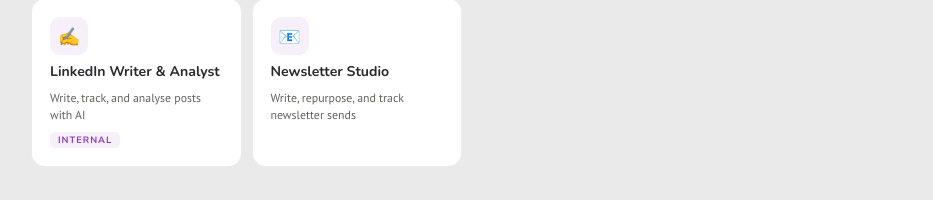
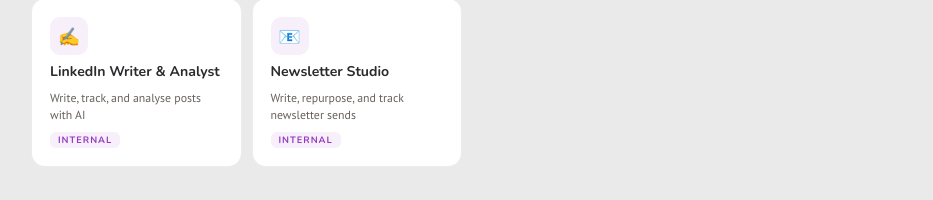
Before and after one commit to kennygoto11/goto11-tools, a website: page index.html in a window 1280 px wide. Shown: the part 197-397 px from the top of the page, without its empty margins (173-1106 px from the left). Drawn offline with nearby package versions, Linux system fonts and the light colour scheme.

Commit message:
Add Internal badge to Newsletter Studio tile
Co-Authored-By: Claude Opus 4.6 (1M context) <noreply@anthropic.com>

```diff
--- a/index.html
+++ b/index.html
@@ -243,6 +243,7 @@
         <div class="card-icon">📧</div>
         <div class="card-title">Newsletter Studio</div>
         <div class="card-desc">Write, repurpose, and track newsletter sends</div>
+        <span class="card-badge badge-internal">Internal</span>
       </a>
     </div>
   </div>
```
